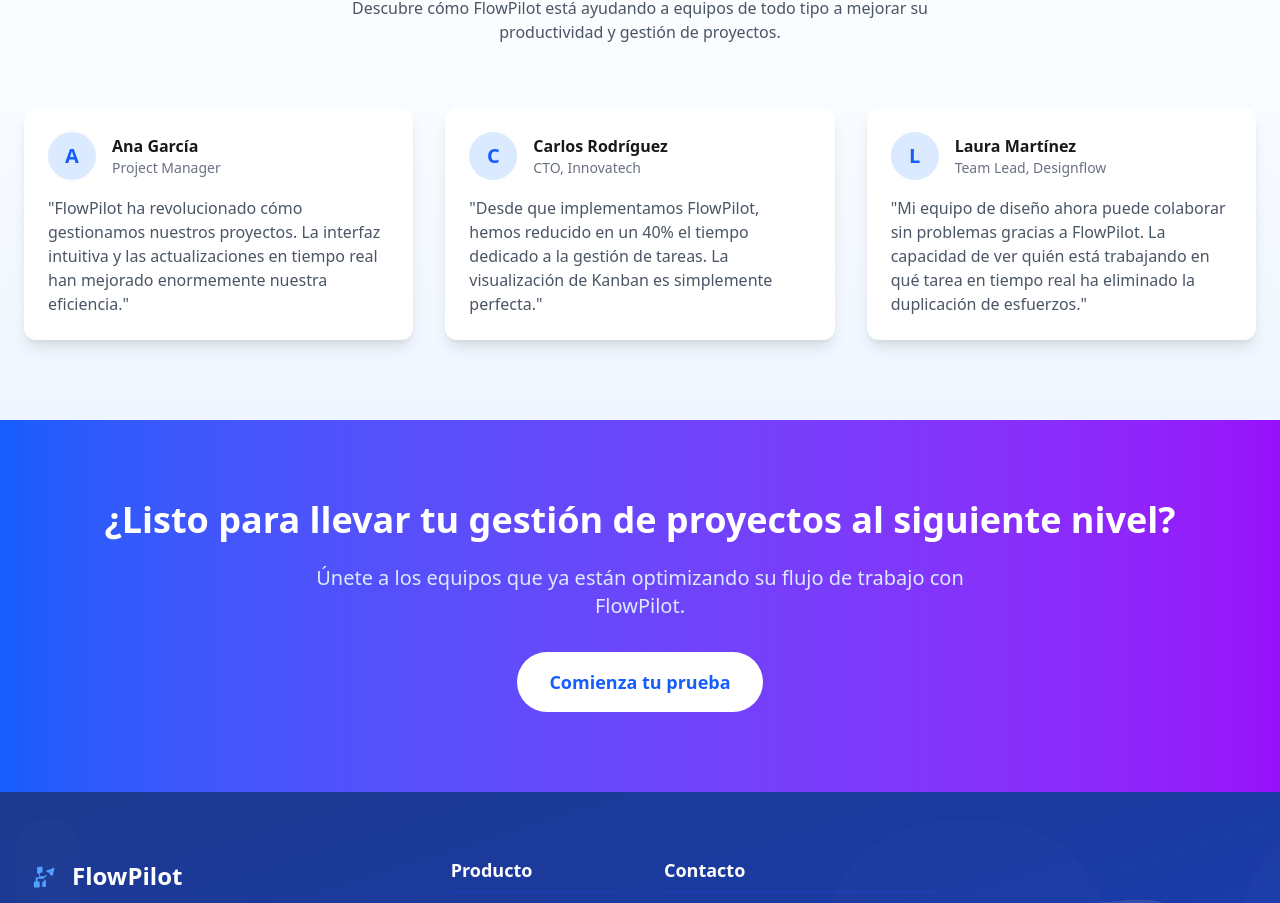
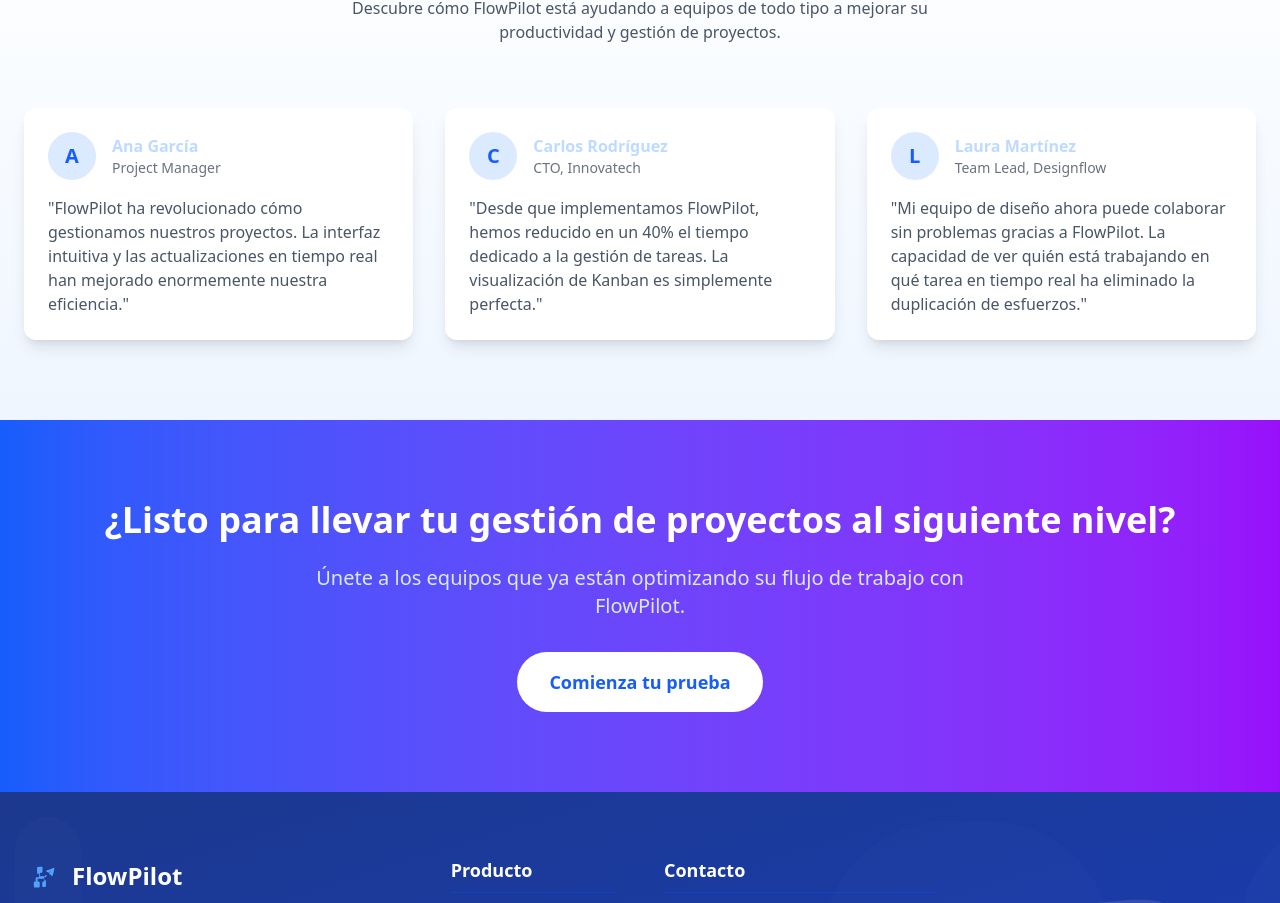
Before and after one commit to luisnisc/flowpilot, a Next.js app: page / in a window 1280 px wide. Shown: the part 3010-3913 px from the top of the page. Built offline with nearby package versions, Linux system fonts and the light colour scheme.

Commit message:
Update landing page

```diff
--- a/src/app/page.tsx
+++ b/src/app/page.tsx
@@ -908,7 +908,7 @@ export default function Home() {
                         A
                       </div>
                       <div className="ml-4">
-                        <h4 className="font-bold">Ana García</h4>
+                        <h4 className="font-bold text-blue-200">Ana García</h4>
                         <p className="text-gray-500 text-sm">Project Manager</p>
                       </div>
                     </div>
@@ -927,7 +927,7 @@ export default function Home() {
                         C
                       </div>
                       <div className="ml-4">
-                        <h4 className="font-bold">Carlos Rodríguez</h4>
+                        <h4 className="font-bold text-blue-200">Carlos Rodríguez</h4>
                         <p className="text-gray-500 text-sm">CTO, Innovatech</p>
                       </div>
                     </div>
@@ -946,7 +946,7 @@ export default function Home() {
                         L
                       </div>
                       <div className="ml-4">
-                        <h4 className="font-bold">Laura Martínez</h4>
+                        <h4 className="font-bold text-blue-200">Laura Martínez</h4>
                         <p className="text-gray-500 text-sm">
                           Team Lead, Designflow
                         </p>
```
